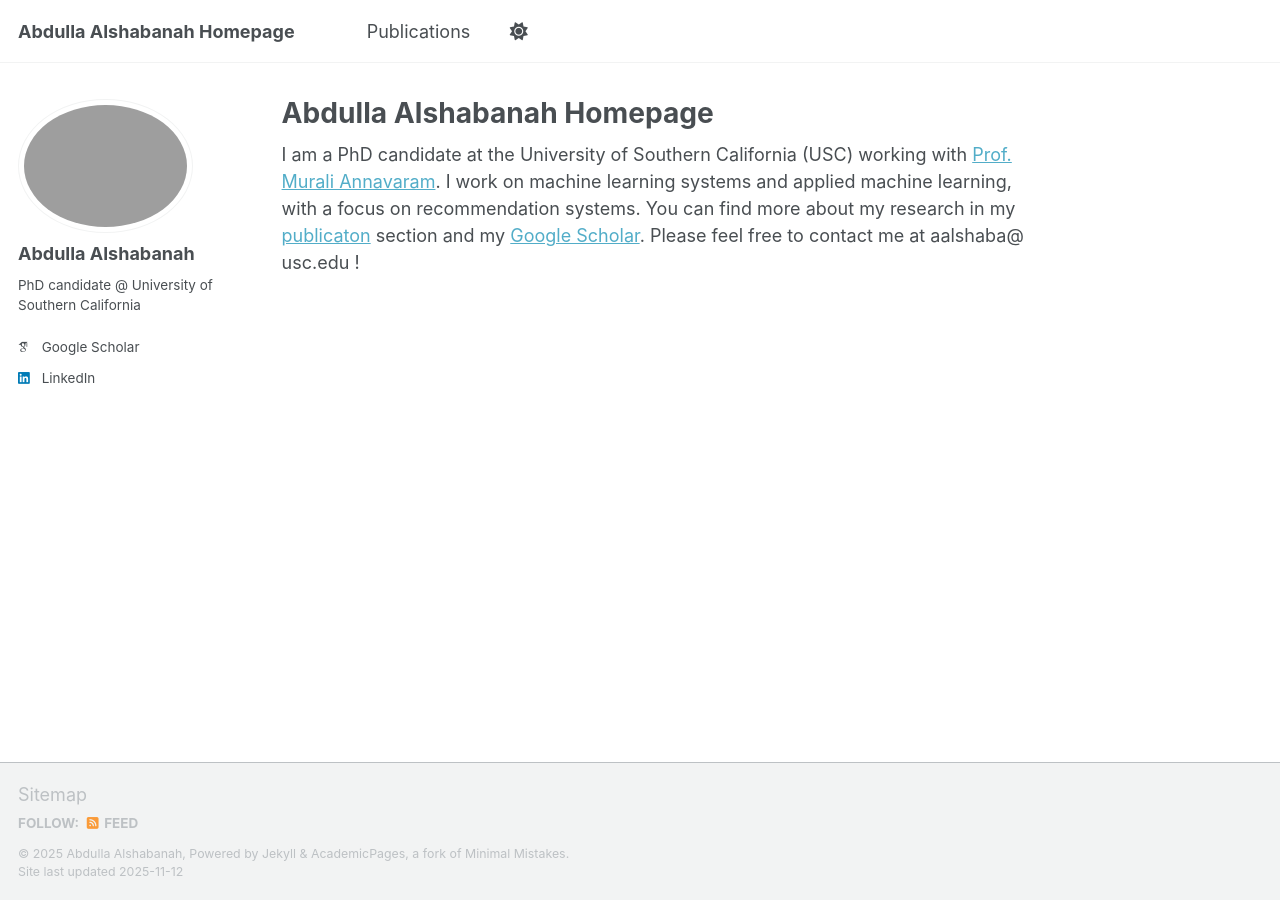
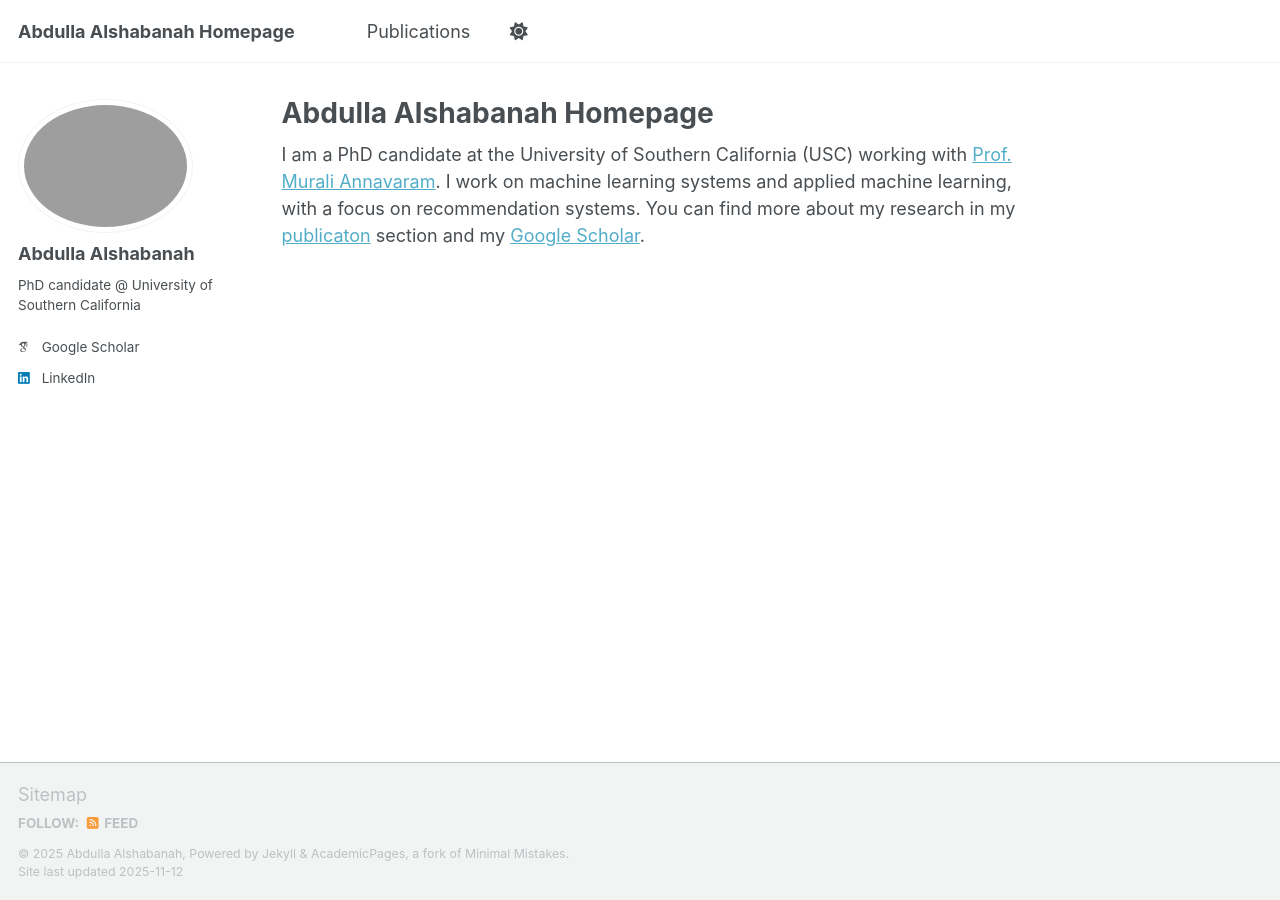
Before and after one commit to alshabae/alshabae.github.io, a Jekyll site: the page built from _pages/about.md, in a window 1280 px wide. Built offline with Jekyll 4.4.1, drawn with Linux system fonts in a browser that asks for light colours; some web fonts are replaced; a script that is not in the unit is left out.

Commit message:
Update about.md

```diff
--- a/_pages/about.md
+++ b/_pages/about.md
@@ -7,4 +7,4 @@ redirect_from:
   - /about.html
 ---
 
-I am a PhD candidate at the University of Southern California (USC) working with [Prof. Murali Annavaram](http://scip-lab.usc.edu/). I work on machine learning systems and applied machine learning, with a focus on recommendation systems. You can find more about my research in my [publicaton](https://alshabae.github.io//publications/) section and my [Google Scholar](https://scholar.google.com/citations?user=0kQ1-4oAAAAJ&hl=en). Please feel free to contact me at aalshaba@ usc.edu !
+I am a PhD candidate at the University of Southern California (USC) working with [Prof. Murali Annavaram](http://scip-lab.usc.edu/). I work on machine learning systems and applied machine learning, with a focus on recommendation systems. You can find more about my research in my [publicaton](https://alshabae.github.io//publications/) section and my [Google Scholar](https://scholar.google.com/citations?user=0kQ1-4oAAAAJ&hl=en).
```
